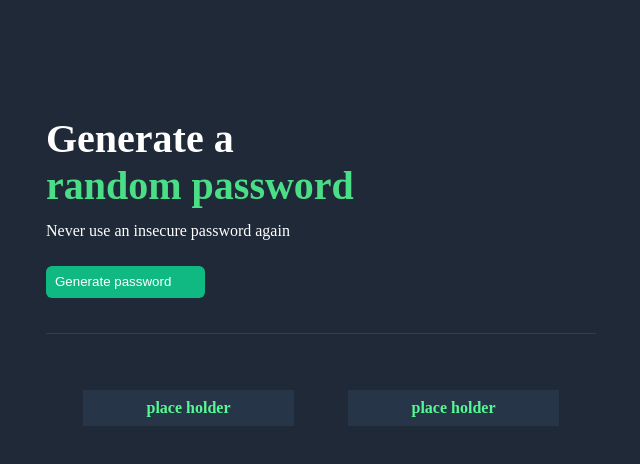
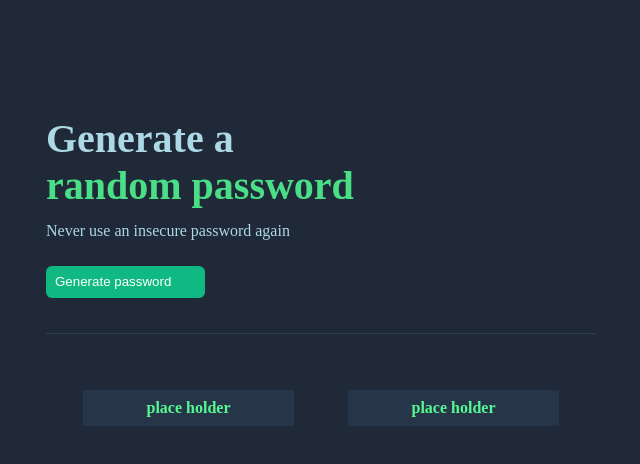
Before and after one commit to The-dev-men/PassWord-Gen, a website built with Vite: page index.html in a window 1280 px wide. Shown: the whole page, without its empty margins (6-646 px from the left). Built offline with nearby package versions, Linux system fonts and the light colour scheme.

Commit message:
changed the color to blue

```diff
--- a/index.css
+++ b/index.css
@@ -4,7 +4,7 @@ body {
     margin-left: 52px;
     margin-right: 144px;
     background-color: #1F2937;
-    color: white;
+    color: lightblue;
 }
 
 p {
```
